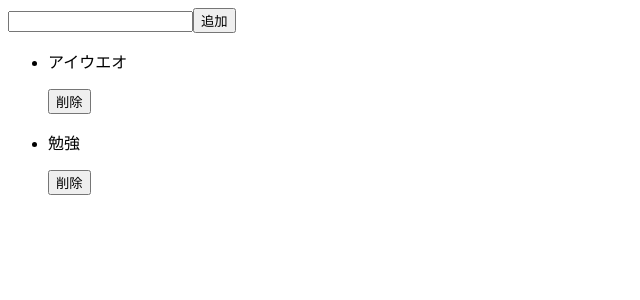
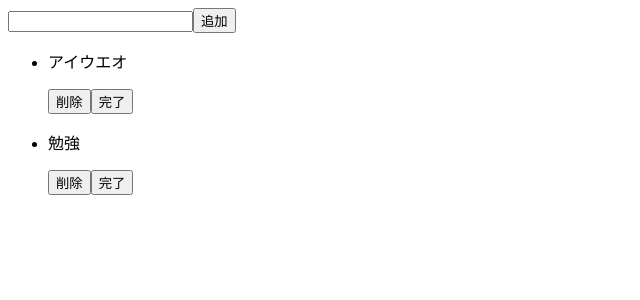
Before and after one commit to tommy0420/react-lesson, a React (Create React App) app: page / in a window 1280 px wide. Shown: the top 300 px of the page, without its empty margins (0-640 px from the left). Built offline with nearby package versions, Linux system fonts and the light colour scheme.

Commit message:
isDoneを用いてstate内のプロパティ一部変更の課題

```diff
--- a/src/App.js
+++ b/src/App.js
@@ -3,14 +3,17 @@ import Form from "./Form"
 import List from "./List"
 
 const App = () => {
+  console.log('App!!!')
   const [todos, setTodos] = useState([
     {
       note: 'アイウエオ',
       id: 0,
+      isDone: false,
     },
     {
       note: '勉強',
       id: 1,
+      isDone: false,
     }
   ])
   const [newNote, setNewNote] = useState('')
--- a/src/Form.js
+++ b/src/Form.js
@@ -5,7 +5,8 @@ const Form = ({ setTodos, todos, newNote, setNewNote }) => {
     e.preventDefault()
     setTodos(todos.concat({
       note: newNote,
-      id: todos.length
+      id: todos.length,
+      isDone: false,
     }))
   }
   const handleChange = (e) => {
--- a/src/Item.js
+++ b/src/Item.js
@@ -15,8 +15,14 @@ const Item = ({ todo, todos, setTodos }) => {
         )
       }
     )
-
-
+    setTodos(newTodos)
+  }
+  let isDoneText = todo.isDone ? '戻す' : '完了'
+  const toggleIsDone = () => {
+    const newTodos = todos.slice()
+    const changedIsDoneTodo = newTodos.find(x => x.id === todo.id)
+    changedIsDoneTodo.isDone = !changedIsDoneTodo.isDone
+    // console.log("newTodos", newTodos)
     setTodos(newTodos)
   }
   return (
@@ -29,6 +35,12 @@ const Item = ({ todo, todos, setTodos }) => {
         >
           削除
         </button>
+        <button
+          type="button"
+          onClick={toggleIsDone}
+        >
+          {isDoneText}
+        </button>
       </li>
     </>
   )
```
